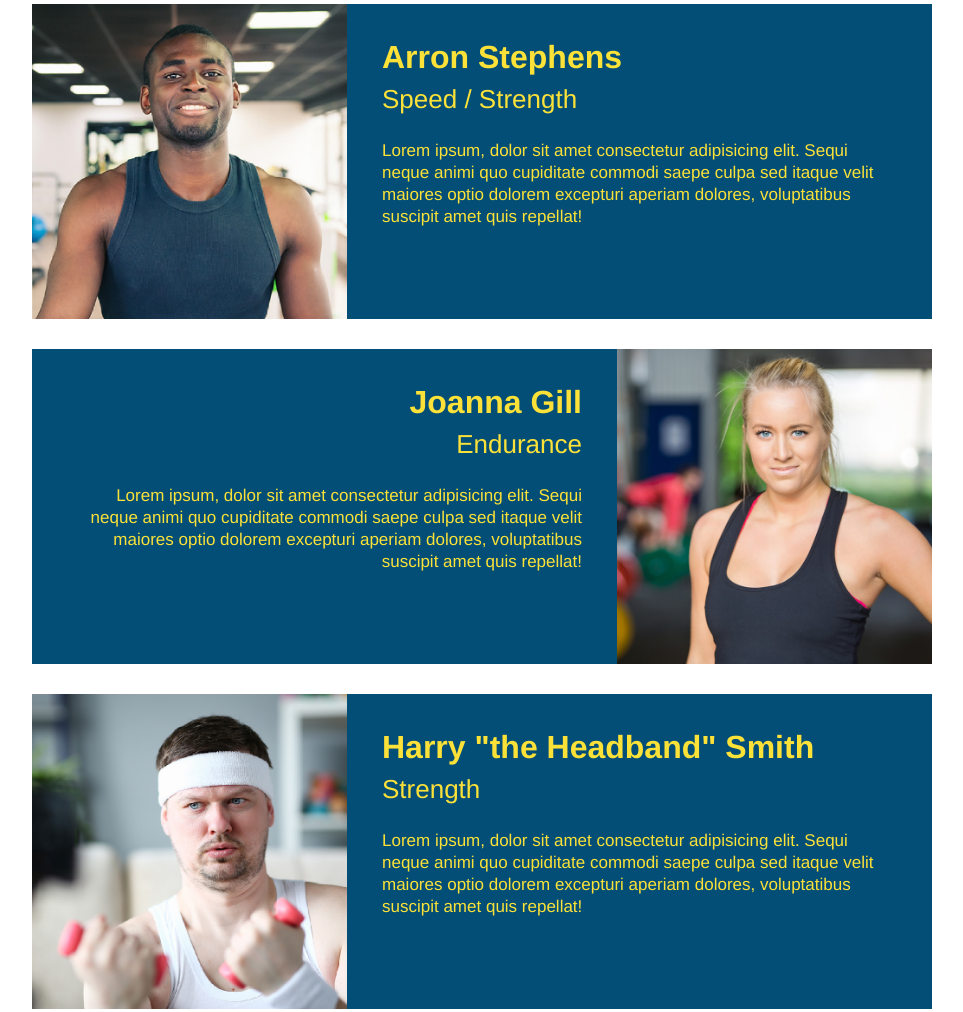
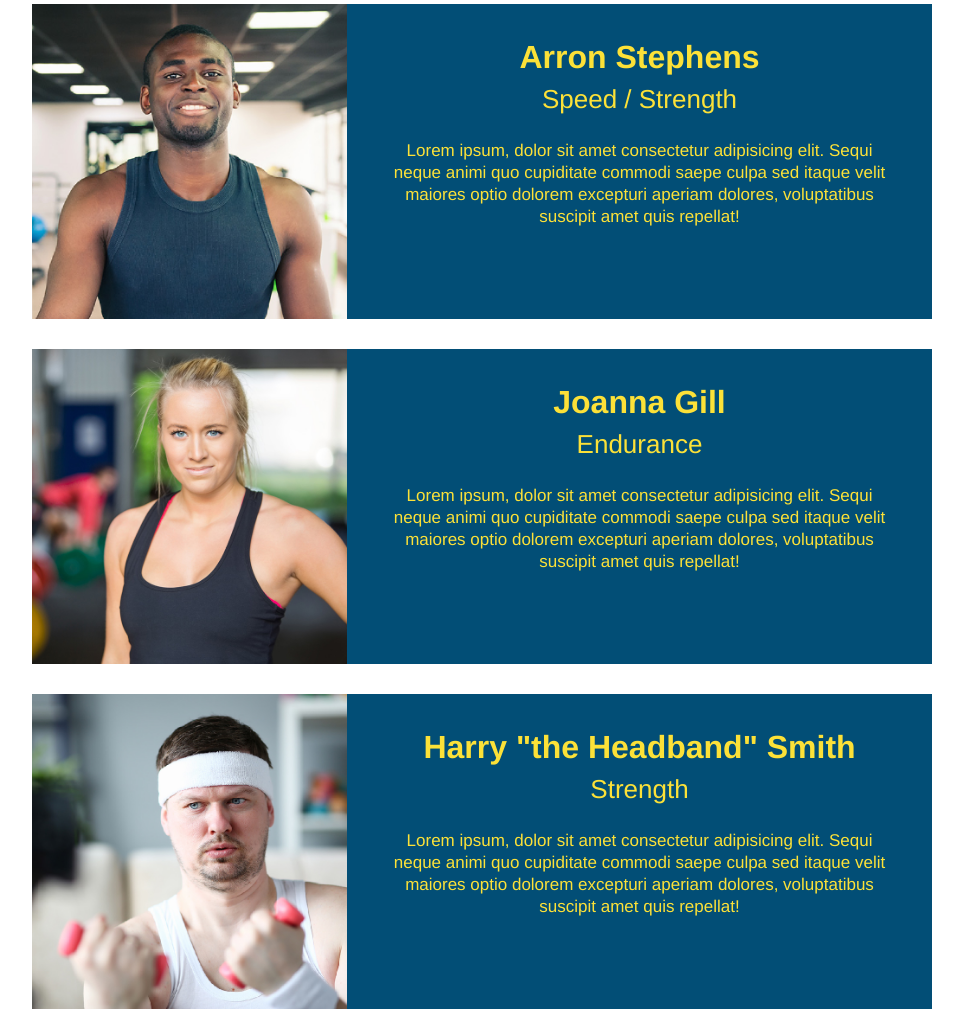
Before and after one commit to connerc11/connerc11.github.io, a plain HTML site: page <!DOCTYPE.html in a window 1280 px wide. Shown: the part 3107-4119 px from the top of the page, without its empty margins (158-1121 px from the left). Drawn offline with Linux system fonts and the light colour scheme.

Commit message:
Add files via upload
add flexbox to trainers

```diff
--- a/<!DOCTYPE.html
+++ b/<!DOCTYPE.html
@@ -155,47 +155,55 @@
         </section>
 
     <!-- "meet the trainers" -->
-        <section id="your-trainers" class="trainers">
+        <section id="your-trainers">
         <div class="flex-row">
             <h2 class="section-title primary-border"> Meet The Trainers</h2>
         </div>
-            <article class="trainer">
+            <div class="trainers">
+              <article class="trainer">
                 <img src="./assets/images/trainer-1.jpg" alt="Arron Stephens in his workout clothes, ready to pump iron" />
-                <div class="trainer-bio text-left">
-                  <h3>Arron Stephens</h3>
-                  <h4>Speed / Strength</h4>
+                <div class="trainer-bio">
+                  <h3 class="trainer-name">Arron Stephens</h3>
+                  <h4 class="trainer-role">Speed / Strength</h4>
                   <p>
                     Lorem ipsum, dolor sit amet consectetur adipisicing elit. Sequi neque animi quo cupiditate commodi saepe culpa sed
                     itaque velit maiores optio dolorem excepturi aperiam dolores, voluptatibus suscipit amet quis repellat!
                   </p>
                 </div>
               </article>
+
               <!-- second trainer bio -->
-<article class="trainer">
-    <div class="trainer-bio text-right">
-      <h3>Joanna Gill</h3>
-      <h4>Endurance</h4>
-      <p>
-        Lorem ipsum, dolor sit amet consectetur adipisicing elit. Sequi neque animi quo cupiditate commodi saepe culpa sed
-        itaque velit maiores optio dolorem excepturi aperiam dolores, voluptatibus suscipit amet quis repellat!
-      </p>
-    </div>
-    <img src="./assets/images/trainer-2.jpg" alt="Joanna Gill cooling off after a workout" />
-  </article>
 
-  <!-- third trainer bio -->
   <article class="trainer">
-    <img src="./assets/images/trainer-3.jpg" alt="Harry Smith wearing a headband and lifting comically small pink weights" />
-    <div class="trainer-bio text-left">
-      <h3>Harry "the Headband" Smith</h3>
-      <h4>Strength</h4>
+
+      <img src="./assets/images/trainer-2.jpg" alt="Joanna Gill cooling off after a workout" />
+      <div class="trainer-bio">
+      <h3 class="trainer-name">Joanna Gill</h3>
+      <h4 class="trainer-role">Endurance</h4>
       <p>
         Lorem ipsum, dolor sit amet consectetur adipisicing elit. Sequi neque animi quo cupiditate commodi saepe culpa sed
         itaque velit maiores optio dolorem excepturi aperiam dolores, voluptatibus suscipit amet quis repellat!
       </p>
     </div>
   </article>
+
+
+  <!-- third trainer bio -->
+
+  <article class="trainer">
+    <img src="./assets/images/trainer-3.jpg" alt="Harry Smith wearing a headband and lifting comically small pink weights" />
+    <div class="trainer-bio">
+      <h3 class="trainer-name">Harry "the Headband" Smith</h3>
+      <h4 class="trainer-role">Strength</h4>
+      <p>
+        Lorem ipsum, dolor sit amet consectetur adipisicing elit. Sequi neque animi quo cupiditate commodi saepe culpa sed
+        itaque velit maiores optio dolorem excepturi aperiam dolores, voluptatibus suscipit amet quis repellat!
+      </p>
+    </div>
+  </article>
+</div>
         </section>
+
 
     <!-- "reach out Section" -->
         <section id="reach-out" class="contact" >
--- a/style.css
+++ b/style.css
@@ -261,15 +261,18 @@ footer a {
 }
 
 .trainers {
- text-align: center;
+  width: 100%;
+  margin: 0 auto;
+  display: flex;
+  flex-wrap: wrap;
+  justify-content: space-around;
 }
 
 .trainer {
-  width: 900px;
-  margin: 0 auto 30px auto;
+  flex: 1;
+  margin: 20px;
   background: #024e76;
   color: #fce138;
-  overflow: auto;
 }
 
 .trainer img {
@@ -281,6 +284,7 @@ footer a {
   padding: 35px;
   float: left;
   width: 65%;
+  line-height:1.3;
 }
 
 .text-left {
@@ -292,19 +296,17 @@ footer a {
 }
 
 .trainer-bio h3 {
-  font-size: 32px;
-  margin-bottom: 8px;
+  font-size: 28px;
 }
 
 .trainer-bio h4 {
   font-weight: lighter;
-  font-size: 26px;
-  margin-bottom: 25px;
+  font-size: 22px;
+  margin-bottom: 15px;
 }
 
 .trainer-bio p {
   font-size: 17px;
-  line-height:1.3;
 }
 
 /* Reach Out Styles Start */
```
